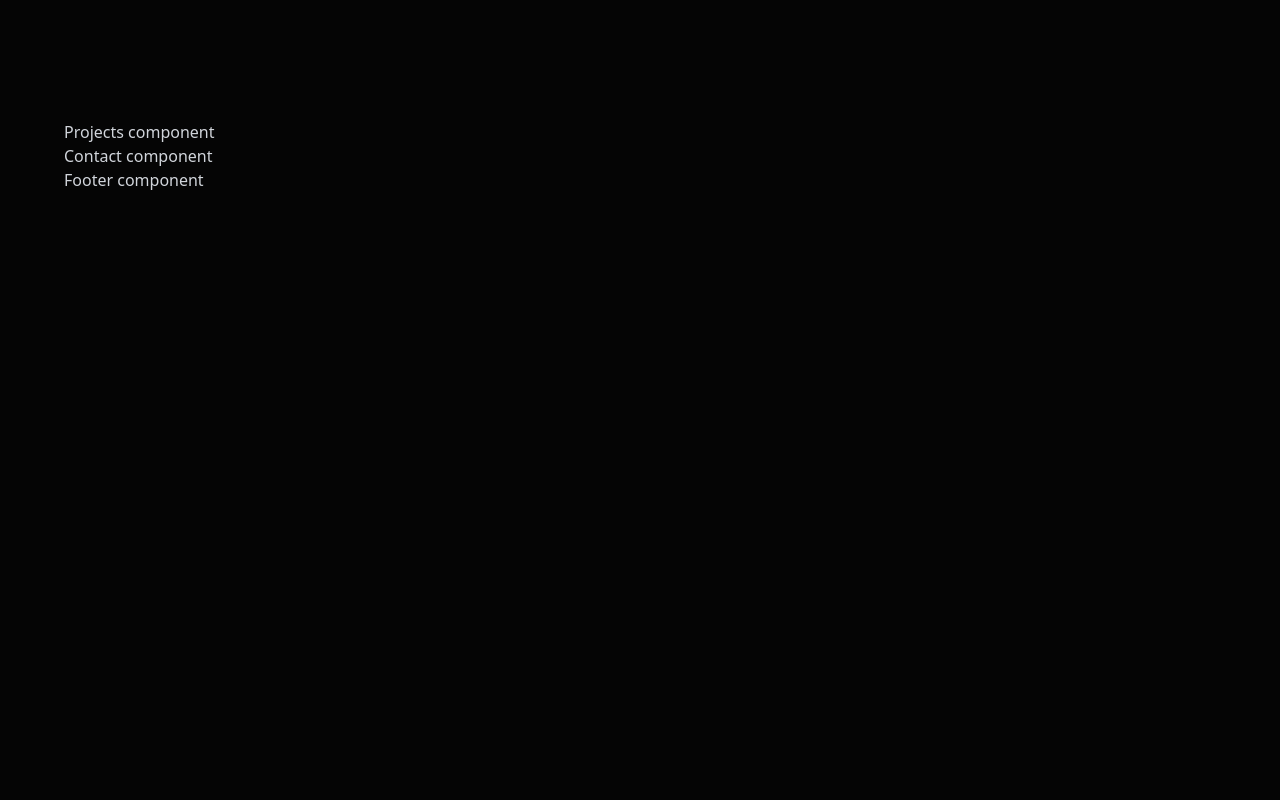
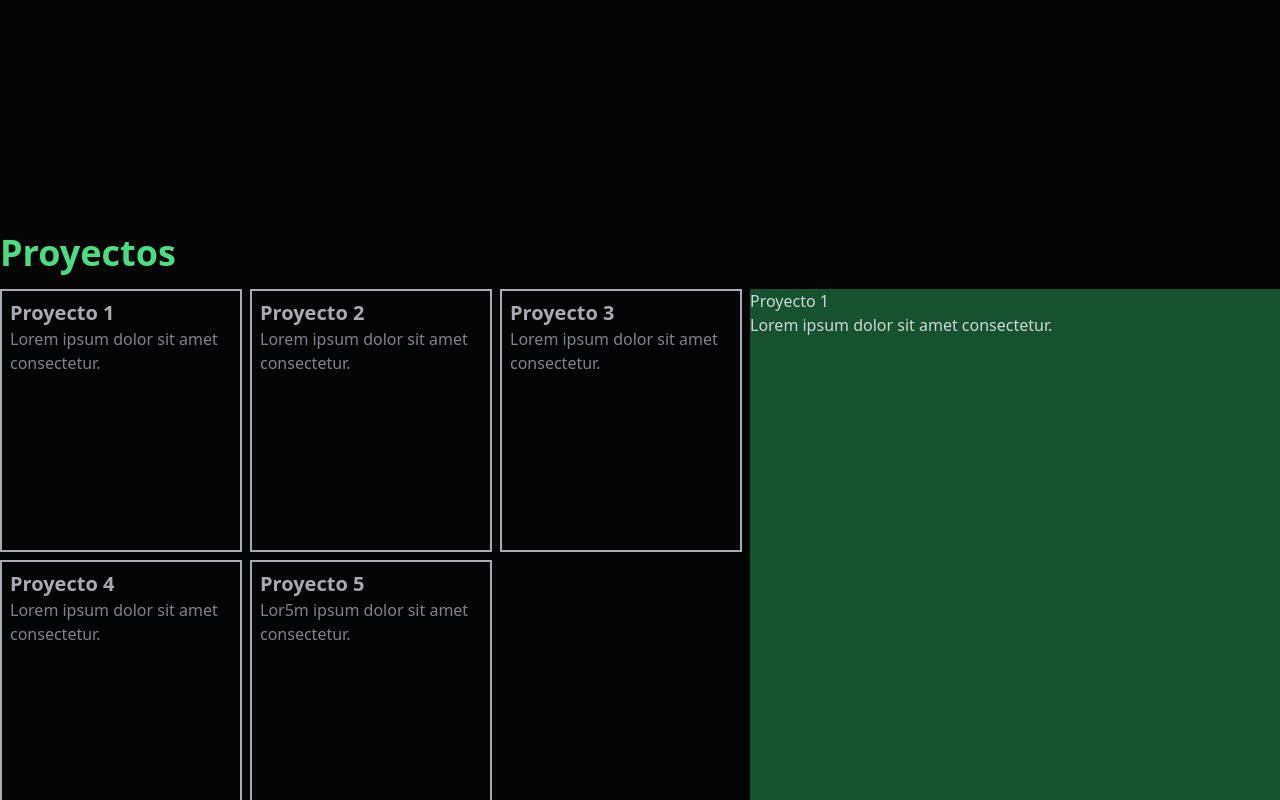
Before and after one commit to michaelsecar/portfolio, a React (Vite) app: page / in a window 1280 px wide. Shown: the part 680-1480 px from the top of the page. Before the commit the page ends 872 px from the top, so only its background shows below. Built offline with nearby package versions, Linux system fonts and the light colour scheme.

Commit message:
Agregado layout a proyectos

```diff
--- a/src/components/Navbar/Navbar.jsx
+++ b/src/components/Navbar/Navbar.jsx
@@ -2,16 +2,13 @@ import { NavItem } from "./NavItem"
 
 export const Navbar = () => {
     return (
-        <div className="fixed w-screen left-0 border-b-2 border-gray-600 ">
+        <div className="fixed w-screen left-0 border-b-2 border-gray-600 bg-opacity-80 bg-black backdrop-blur-lg">
             <ul className="flex gap-12 justify-center">
                 <li>
                     <NavItem text="Inicio" href="#home"/>
                 </li>
                 <li>
-                    <NavItem text="Sobre mí" href="#"/>
-                </li>
-                <li>
-                    <NavItem text="Proyectos" href="#"/>
+                    <NavItem text="Proyectos" href="#projects"/>
                 </li>
                 <li>
                     <NavItem text="Contacto" href="#"/>
--- /dev/null
+++ b/src/components/Projects/GridElement.jsx
@@ -0,0 +1,13 @@
+
+export const GridElement = ({title, description, img=undefined, callback, identifier}) => {
+    return (
+        <div className="hover:scale-105 hover:opacity-100 border-2 border-gray-300 p-2 duration-100 opacity-80 hover:cursor-pointer" onClick={()=>callback(identifier)}>
+            <h2 className="text-xl font-bold">
+                {title}
+            </h2>
+            <p className="text-gray-400">
+                {description}
+            </p>
+        </div>
+    )
+}
--- a/src/components/Projects/Projects.jsx
+++ b/src/components/Projects/Projects.jsx
@@ -1,8 +1,60 @@
+import { useState } from "react"
+import { GridElement } from "./GridElement"
+export const Projects = () => {
 
-export const Projects = () => {
+    const [selectedProject, setSelectedProject] = useState(0)
+
+    const projects = [
+        {
+            title: "Proyecto 1",
+            description: "Lorem ipsum dolor sit amet consectetur.",
+        },
+        {
+            title: "Proyecto 2",
+            description: "Lorem ipsum dolor sit amet consectetur.",
+        },
+        {
+            title: "Proyecto 3",
+            description: "Lorem ipsum dolor sit amet consectetur.",
+        },
+        {
+            title: "Proyecto 4",
+            description: "Lorem ipsum dolor sit amet consectetur.",
+        },
+        {
+            title: "Proyecto 5",
+            description: "Lor5m ipsum dolor sit amet consectetur.",
+        }
+    ]
+
+    const selectProject = (projectIndex) => {
+        setSelectedProject(projectIndex)
+    }
+
     return (
-        <div>
-            Projects component
+        <div className="h-screen flex container flex-col justify-center">
+            <div>
+                <h2 className="text-4xl font-bold text-green-400 py-4">Proyectos</h2>
+            </div>
+            <div className="flex md:flex-row flex-col gap-2 w-full h-2/3">
+                <div className="w-7/12 ">
+                    <div className="grid grid-cols-3 grid-flow-row gap-2 h-full">
+                        {
+                            projects.map((e,i) => {
+                                return <GridElement key={i} identifier={i} title={e.title} description={e.description} callback={selectProject}/>
+                            })
+                        }
+                    </div>
+                </div>
+                <div className="bg-green-900 w-5/12">
+                    <h2>
+                        {projects[selectedProject].title}
+                    </h2>
+                    <p>
+                        {projects[selectedProject].description}
+                    </p>
+                </div>
+            </div>
         </div>
     )
 }
```
